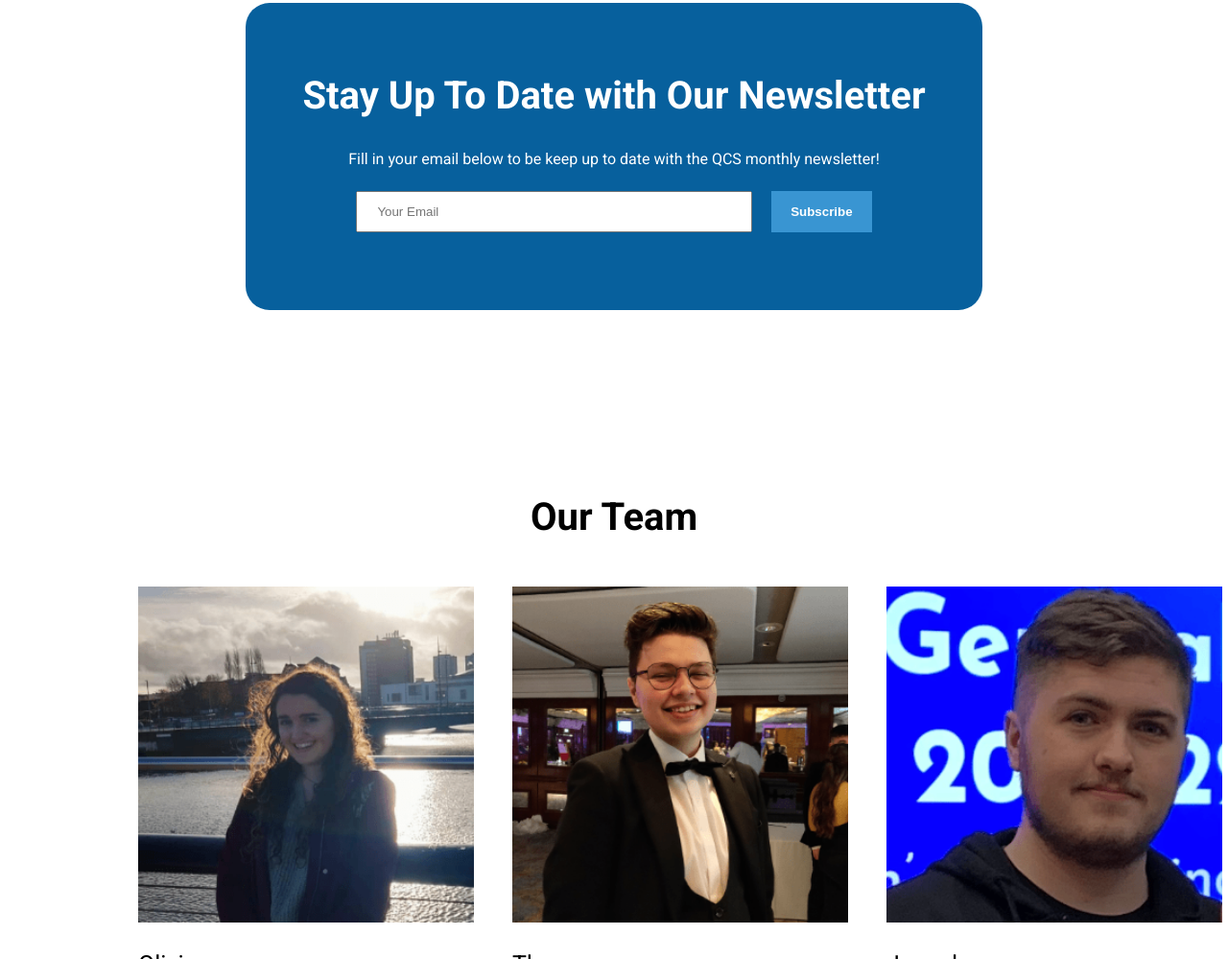
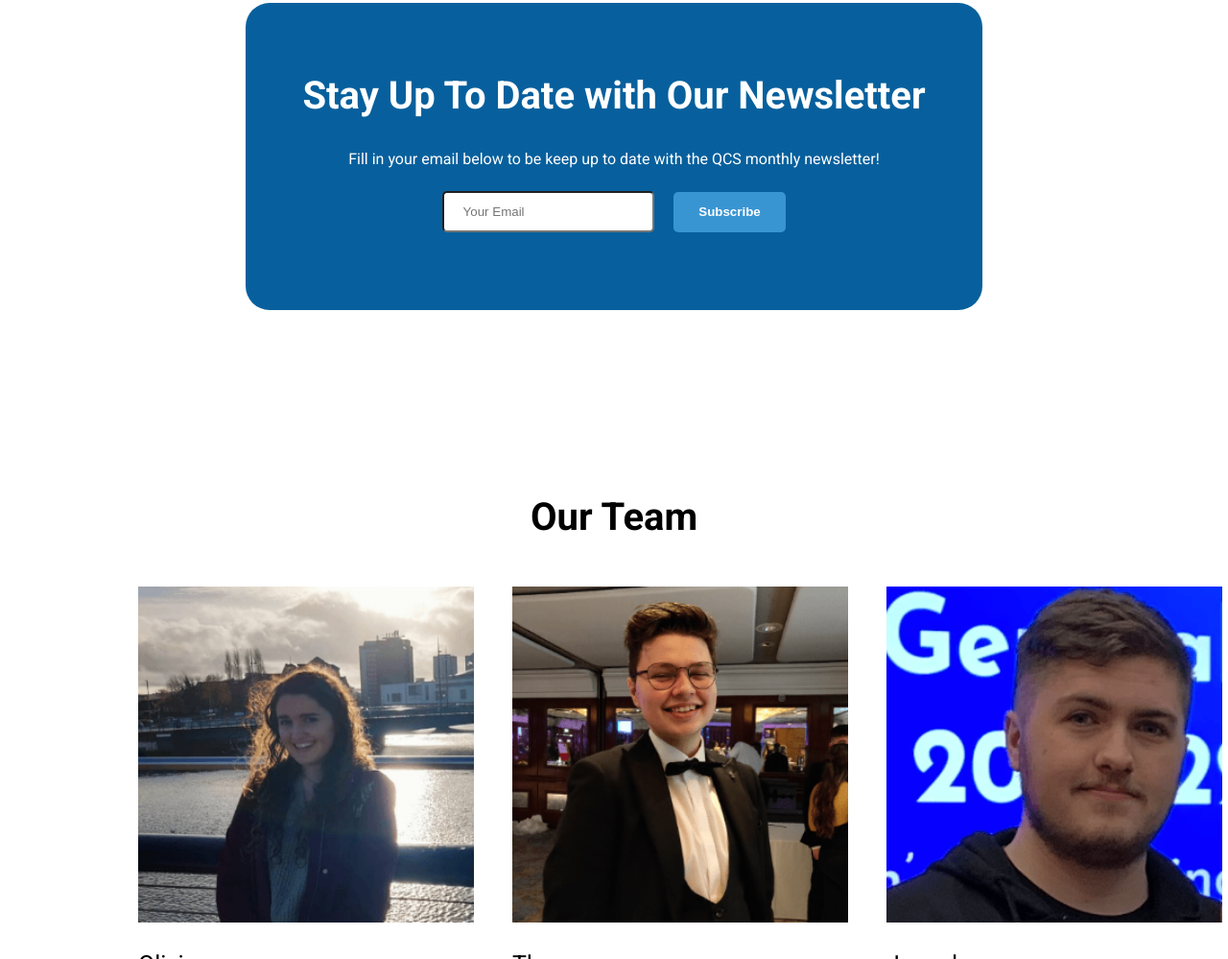
Before and after one commit to QCSQUB/qcsqub.github.io, a plain HTML site: page index.html in a window 1280 px wide. Shown: the part 3616-4615 px from the top of the page at 96% size. Drawn offline with Linux system fonts and the light colour scheme.

Commit message:
newsletter made responsive

```diff
--- a/index.html
+++ b/index.html
@@ -114,7 +114,7 @@
       </p>
       <form class="form-inline">
         <input
-          type="text"
+          type="email"
           id="email"
           name="fname"
           placeholder="Your Email"
--- a/style.css
+++ b/style.css
@@ -494,16 +494,18 @@ section.newsletter p {
   align-items: center;
 }
 
-input[type="text"] {
-  width: 60%;
+#email {
   padding: 12px 20px;
   margin: 8px 0;
+  border-radius: 5px;
+  background-color: white;
 }
 
 .form-inline button {
+  border-radius: 5px;
   margin-left: 20px;
-  padding: 14px 20px;
-  font-weight: 700;
+  padding: 1em 2em;
+  font-weight: bold;
   background-color: #3995d2;
   border: 1px transparent;
   color: white;
@@ -514,6 +516,18 @@ input[type="text"] {
   border: 1px solid white;
 }
 
+@media only screen and (max-width: 768px) {
+  section.newsletter {
+    width: 90%;
+  }
+  section .sub-header {
+    font-size: x-large;
+  }
+  #email {
+    width: 100%;
+    margin-bottom: 1em;
+  }
+}
 /* END OF NEWSLETTER SECTION CSS */
 
 section.team {
```
